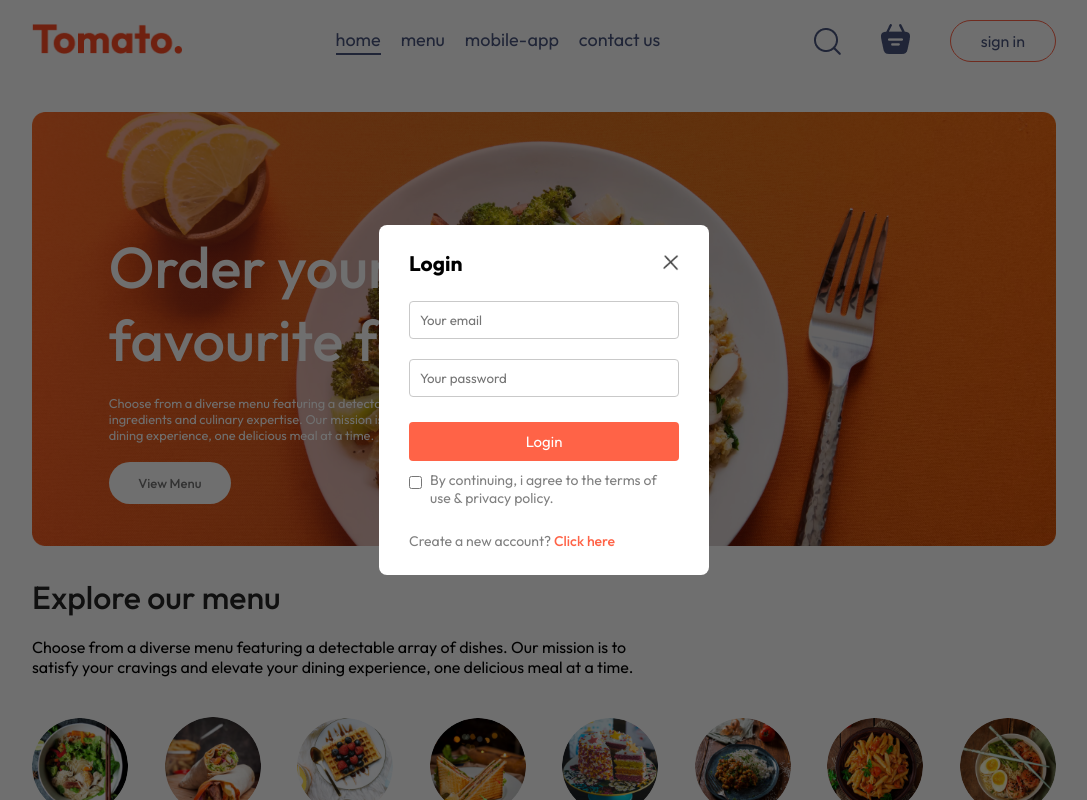
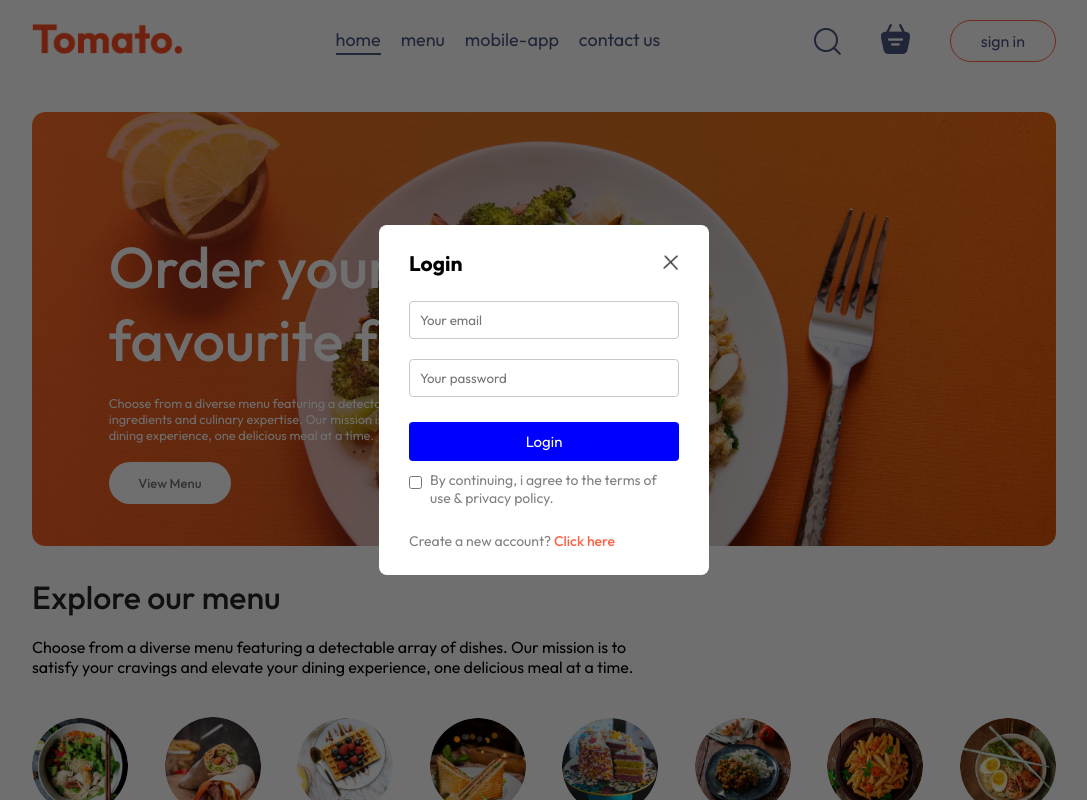
Before and after one commit to Lewuiz/DevOps, a React (Vite) app in the folder frontend/: page / in a window 1280 px wide. Both pictures are taken after a click on the button "sign in". Shown: the top 800 px of the page, without its empty margins (96-1183 px from the left). Built offline with nearby package versions, Linux system fonts and the light colour scheme; no server answers.

Commit message:
Update login pop up button color

```diff
--- a/frontend/src/components/LoginPopup/LoginPopup.css
+++ b/frontend/src/components/LoginPopup/LoginPopup.css
@@ -46,7 +46,7 @@
     padding: 10px;
     border-radius: 4px;
     color: white;
-    background-color: tomato;
+    background-color: blue;
     font-size: 15px;
     cursor: pointer;
 }
```
